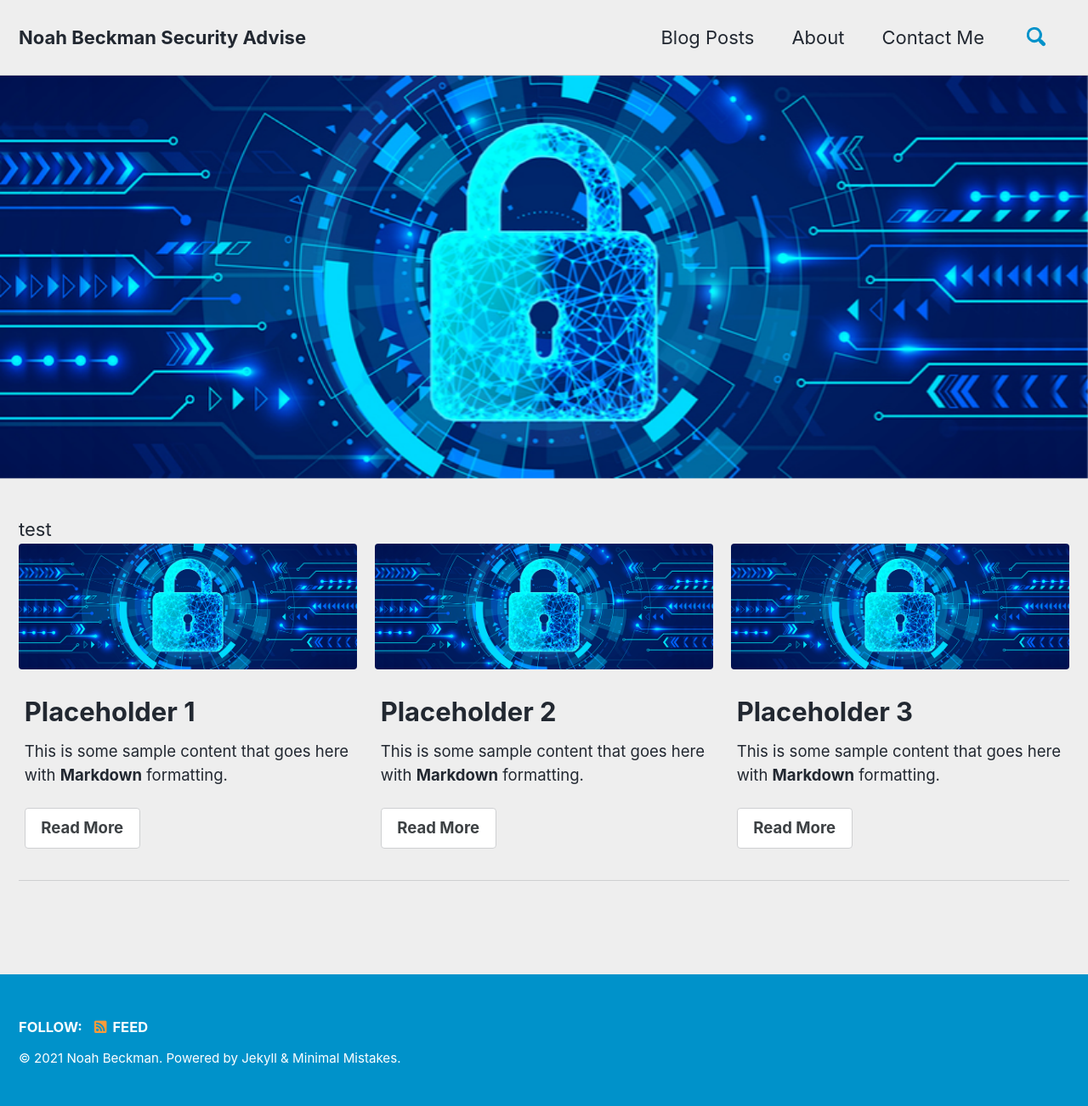
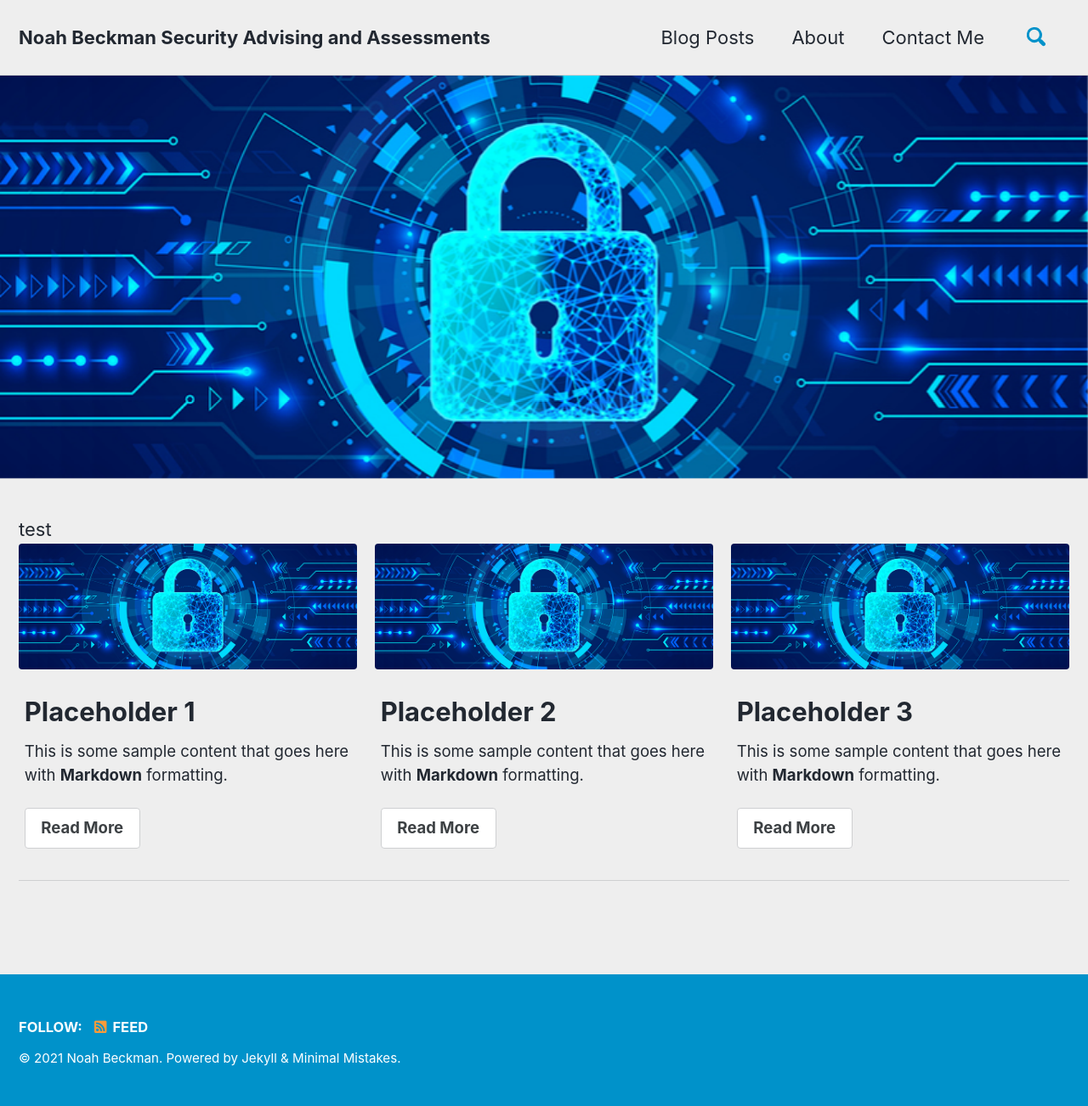
Before and after one commit to CyberM00se/Website, a Jekyll site: the page built from index.html, in a window 1280 px wide. Shown: the whole page at 85% size. Built offline with Jekyll 4.4.1, drawn with Linux system fonts in a browser that asks for light colours; cached includes are drawn as plain includes; the list of posts is cut into pages by our own code.

Commit message:
Update _config.yml

```diff
--- a/_config.yml
+++ b/_config.yml
@@ -16,7 +16,7 @@ minimal_mistakes_skin    : "air" # "air", "aqua", "contrast", "dark", "dirt", "n
 
 # Site Settings
 locale                   : "en-US"
-title                    : "Noah Beckman Security Advise"
+title                    : "Noah Beckman Security Advising and Assessments"
 title_separator          : "-"
 subtitle                 : # site tagline that appears below site title in masthead
 name                     : "Noah Beckman"
```
